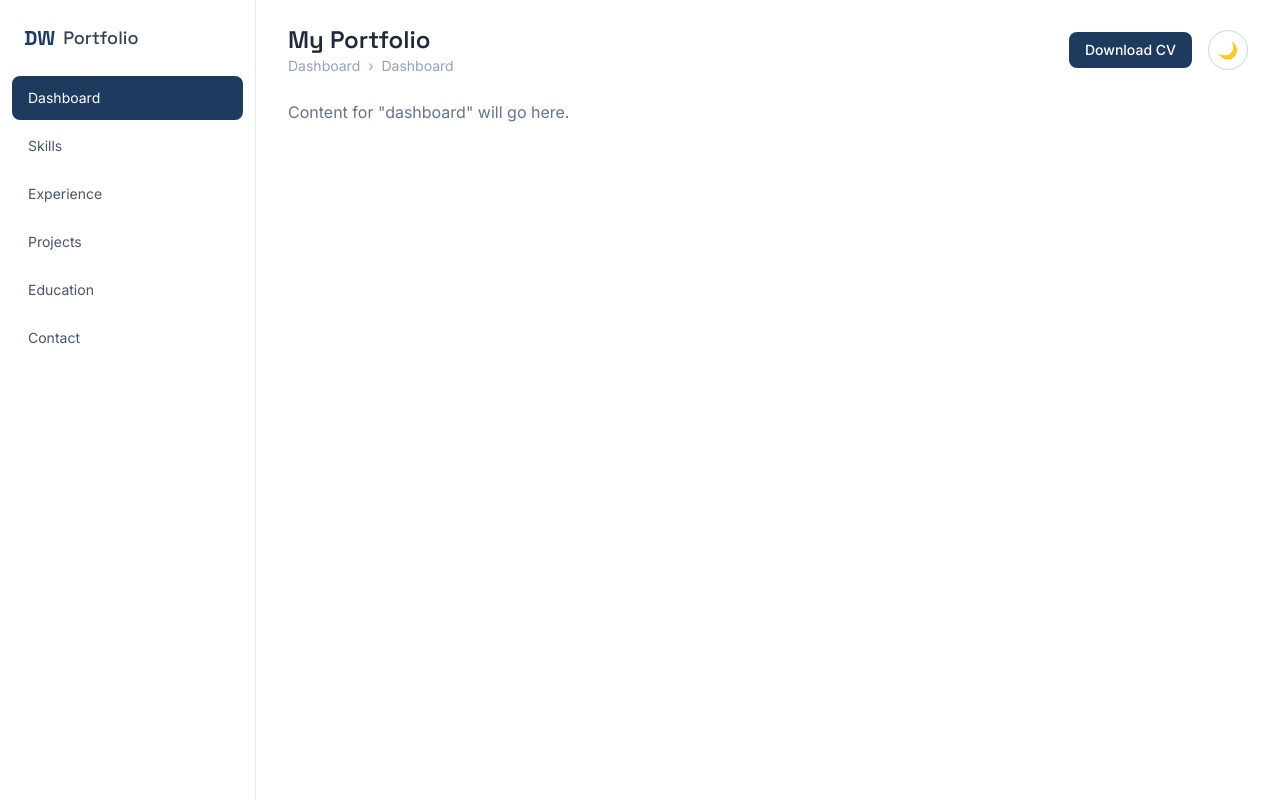
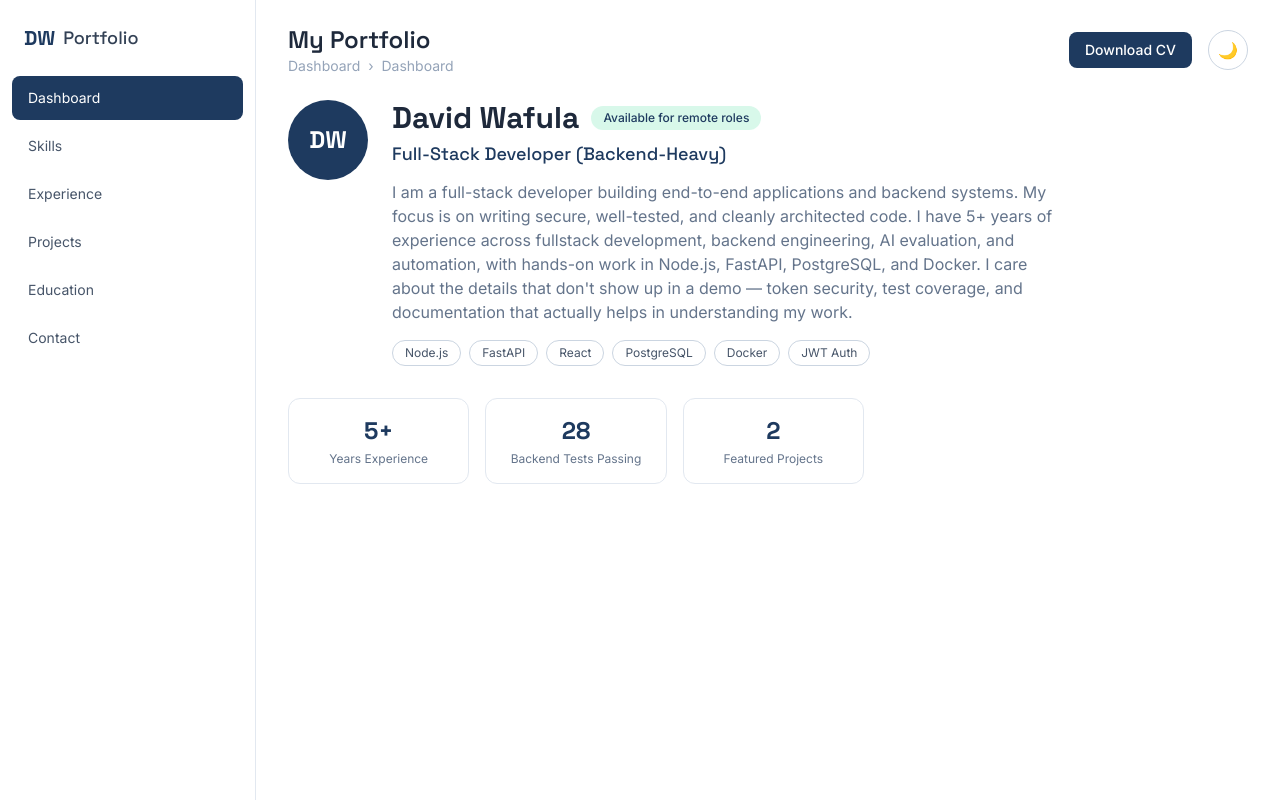
Before and after one commit to davidtiger3622/portfolio, a React app: page / in a window 1280 px wide. Built offline with nearby package versions, Linux system fonts and the light colour scheme; the HTML template or start-up script is replaced by a standard one.

Commit message:
feat: add dashboard section with profile data

```diff
--- a/src/App.jsx
+++ b/src/App.jsx
@@ -1,6 +1,7 @@
 import { useState } from 'react'
 import Sidebar from './components/Sidebar'
 import Topbar from './components/Topbar'
+import Dashboard from './components/sections/Dashboard'
 
 function App() {
   const [activeSection, setActiveSection] = useState('dashboard')
@@ -11,9 +12,7 @@ function App() {
       <main className="flex-1">
         <Topbar activeSection={activeSection} />
         <div className="px-8 pb-8">
-          <p className="text-slate-500 dark:text-slate-400">
-            Content for "{activeSection}" will go here.
-          </p>
+          {activeSection === 'dashboard' && <Dashboard />}
         </div>
       </main>
     </div>
--- /dev/null
+++ b/src/components/sections/Dashboard.jsx
@@ -0,0 +1,53 @@
+import { profile } from '../../data/profile'
+
+const Dashboard = () => {
+  return (
+    <div className="space-y-8">
+      <div className="flex items-start gap-6">
+        <div className="w-20 h-20 rounded-full bg-navy dark:bg-mint flex items-center justify-center shrink-0">
+          <span className="font-display text-2xl font-bold text-white dark:text-slate-900">DW</span>
+        </div>
+
+        <div>
+          <div className="flex items-center gap-3 flex-wrap">
+            <h2 className="font-display text-3xl font-bold text-slate-800 dark:text-slate-100">
+              {profile.name}
+            </h2>
+            <span className="text-xs font-body font-medium bg-mint/20 text-navy dark:text-mint px-3 py-1 rounded-full">
+              {profile.availability}
+            </span>
+          </div>
+          <p className="font-display text-lg text-navy dark:text-mint mt-1">{profile.title}</p>
+          <p className="font-body text-slate-500 dark:text-slate-400 mt-3 max-w-2xl">
+            {profile.bio}
+          </p>
+
+          <div className="flex flex-wrap gap-2 mt-4">
+            {profile.badges.map((badge) => (
+              <span
+                key={badge}
+                className="text-xs font-body px-3 py-1 rounded-full border border-slate-300 dark:border-slate-600 text-slate-600 dark:text-slate-300"
+              >
+                {badge}
+              </span>
+            ))}
+          </div>
+        </div>
+      </div>
+
+      <div className="grid grid-cols-3 gap-4 max-w-xl">
+        {profile.stats.map((stat) => (
+          <div
+            key={stat.label}
+            className="border border-slate-200 dark:border-slate-700 rounded-xl p-4 text-center"
+          >
+            <p className="font-display text-2xl font-bold text-navy dark:text-mint">{stat.value}</p>
+            <p className="text-xs font-body text-slate-500 dark:text-slate-400 mt-1">{stat.label}</p>
+          </div>
+        ))}
+      </div>
+    </div>
+  )
+}
+
+export default Dashboard
--- /dev/null
+++ b/src/data/profile.js
@@ -0,0 +1,11 @@
+export const profile = {
+    name: 'David Wafula',
+    title: 'Full-Stack Developer (Backend-Heavy)',
+    availability: 'Available for remote roles',
+    bio: "I am a full-stack developer building end-to-end applications and backend systems. My focus is on writing secure, well-tested, and cleanly architected code. I have 5+ years of experience across fullstack development, backend engineering, AI evaluation, and automation, with hands-on work in Node.js, FastAPI, PostgreSQL, and Docker. I care about the details that don't show up in a demo — token security, test coverage, and documentation that actually helps in understanding my work.",    badges: ['Node.js', 'FastAPI', 'React', 'PostgreSQL', 'Docker', 'JWT Auth'],
+    stats: [
+      { label: 'Years Experience', value: '5+' },
+      { label: 'Backend Tests Passing', value: '28' },
+      { label: 'Featured Projects', value: '2' },
+    ],
+  }
```
